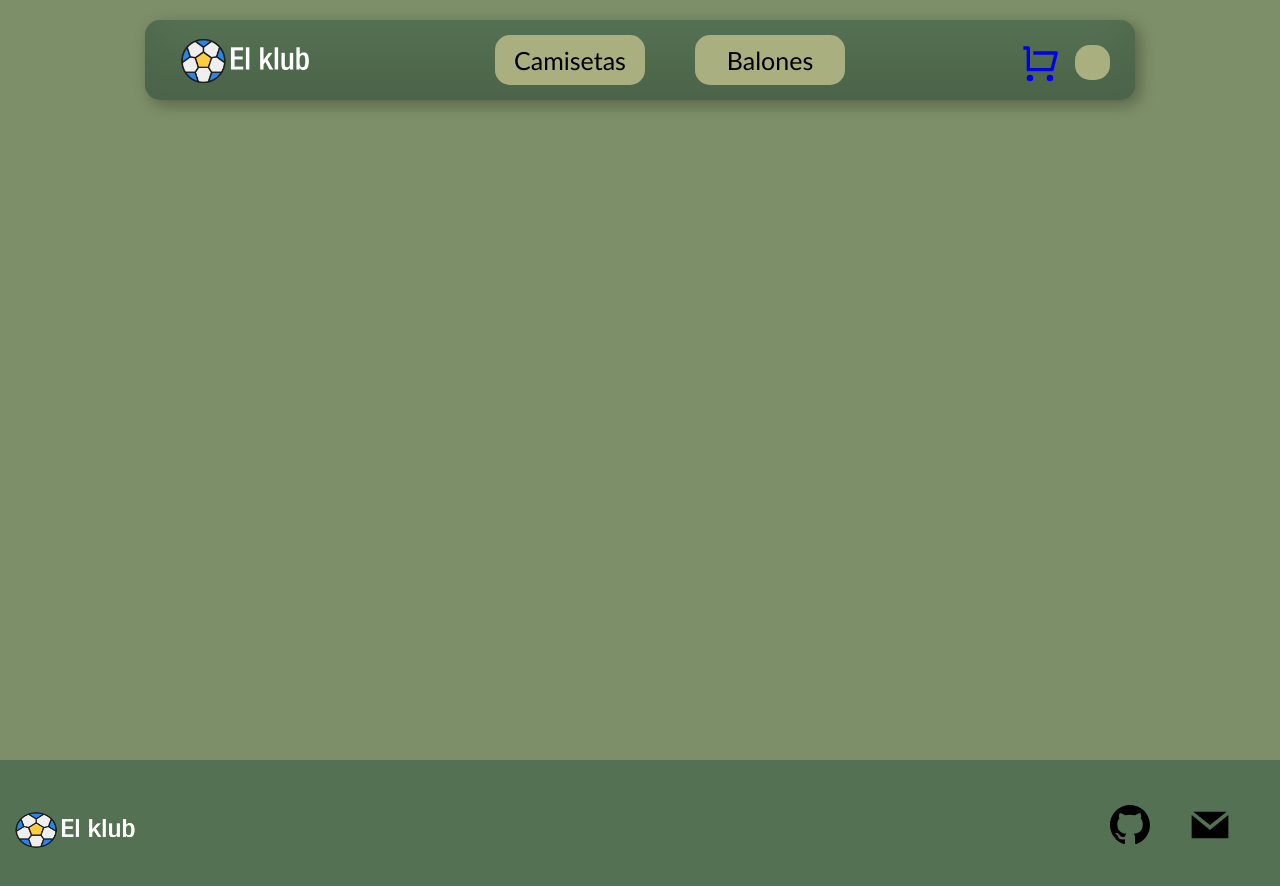
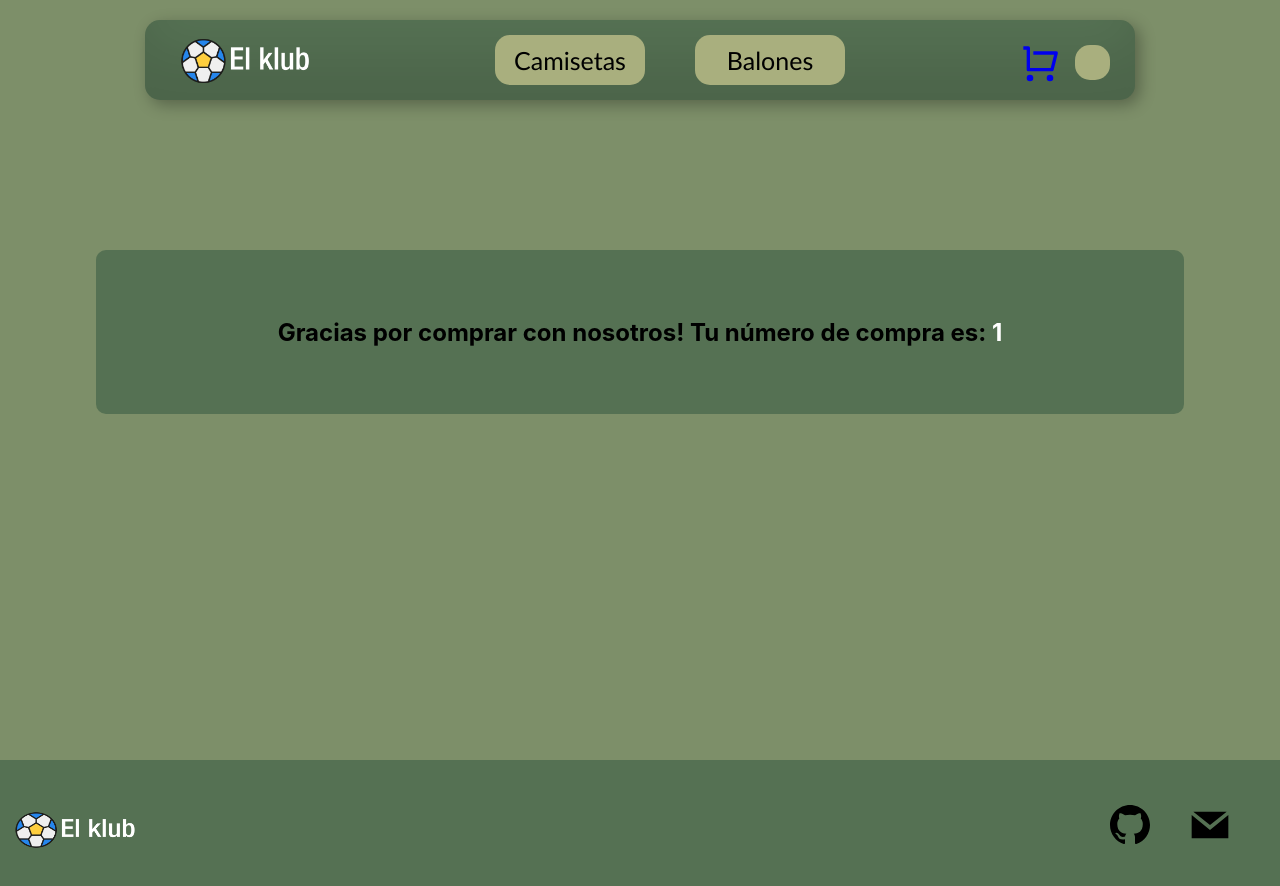
Before and after one commit to sappiajeremias/ReactJS, a React (Create React App) app in the folder my-app/: page /saludo/1 in a window 1280 px wide. Before the commit this address had no page. Shown: the top 886 px of the page. Built offline with nearby package versions, Linux system fonts and the light colour scheme.

Commit message:
Agregado el input y checkout de la compra

```diff
--- a/my-app/src/App.js
+++ b/my-app/src/App.js
@@ -4,6 +4,7 @@ import { BrowserRouter, Routes, Route } from "react-router-dom";
 import Home from "./routes/Home/Home";
 import Detail from "./routes/Detail/Detail";
 import Cart from "./routes/Cart/Cart";
+import Saludo from "./components/saludo/Saludo";
 import Footer from "./components/footer/Footer";
 import React from "react";
 import CartProvider from './context/cartProvider/CartProvider';
@@ -22,6 +23,7 @@ function App() {
                 <Route path="/category/:type" element={<Home />} />
                 <Route path="/detail/:idItem" element={<Detail />} />
                 <Route path="/cart" element={<Cart />} />
+                <Route path="/saludo/:idOrden" element={<Saludo/>}/>
               </Routes>
             </CartProvider>
           </BrowserRouter>
--- a/my-app/src/components/cart/Carrito.js
+++ b/my-app/src/components/cart/Carrito.js
@@ -3,11 +3,49 @@ import Button from "../button/Button";
 import './carrito.css';
 import { useCartContext } from "../../context/cartProvider/CartProvider";
 import ItemCart from "../itemCart/ItemCart";
+import { addDoc, collection, getFirestore } from "firebase/firestore";
+import { useState } from "react";
+import { useNavigate } from "react-router-dom";
+
 
 
 const Carrito = () => {
+    const navigate = useNavigate();
+    const { cart, precioTotal, limpiarCarrito} = useCartContext();
+    const [data, setData] = useState({
+        name: '',
+        email: '',
+        phone: '',
+        adress: ''
+    });
 
-    const { cart, precioTotal } = useCartContext();
+
+
+    const handleClickComprar = () => {
+
+        const orden = {
+            buyer: data,
+            items: cart.map(prod => ({ id: prod.id, name: prod.name, price: prod.price, cant: prod.cant })),
+            total: precioTotal()
+        }
+
+        const base = getFirestore();
+        const coleccion = collection(base, 'orders');
+        addDoc(coleccion, orden).then((idOrden) => {
+            limpiarCarrito();
+            console.log(idOrden.id);
+            navigate(`/saludo/${idOrden.id}`);
+        })
+    }
+
+    const inputChangeHandler = (e) => {
+        let inputName = e.target.name;
+        let value = e.target.value;
+
+        const nuevaData = { ...data };
+        nuevaData[inputName] = value;
+        setData(nuevaData);
+    }
 
     if (cart.length === 0) {
         return (
@@ -30,6 +68,15 @@ const Carrito = () => {
             <div className="containerTotal">
                 <p><b>Total: </b>$ {precioTotal()}</p>
             </div>
+            <div className="containerInput">
+
+                    <input type='text' name='name' placeholder="Nombre" required value={data.name} onChange={inputChangeHandler}></input>
+                    <input type='text' name='email' placeholder="Email" required value={data.email} onChange={inputChangeHandler}></input>
+                    <input type='text' name='phone' placeholder="Telefono" required value={data.phone} onChange={inputChangeHandler}></input>
+                    <input type='text' name='adress' placeholder="Dirección" required value={data.adress} onChange={inputChangeHandler}></input>
+                    <button onClick={handleClickComprar}>Realizar Compra</button>
+
+            </div>
         </div>
     )
 
--- a/my-app/src/components/cart/carrito.css
+++ b/my-app/src/components/cart/carrito.css
@@ -33,3 +33,32 @@
        inset 0 -3em 3em rgba(0,0,0,0.1),
              0.3em 0.3em 1em rgba(0,0,0,0.3);
 }
+
+.containerInput{
+    display: flex;
+    flex-direction: column;
+    align-content: center;
+    justify-content: center;
+    align-items: center;
+    flex-wrap: wrap;
+    width: 500px;
+}
+
+.containerInput input{
+    margin: 0.75rem auto;
+    height: 25px;
+    width: 80%;
+}
+
+.containerInput button{
+    border: none;
+    background-color: #A9AF7E;
+    height: 35px;
+    width: 25%;
+    margin-bottom: 0.75rem;
+    border-radius: 15px;
+}
+
+.containerInput button:hover{
+    background-color: #E6E5A3;
+}
--- /dev/null
+++ b/my-app/src/components/saludo/Saludo.js
@@ -0,0 +1,16 @@
+import { useParams } from "react-router-dom";
+import './saludo.css'
+
+
+function Saludo() {
+
+    const { idOrden } = useParams();
+
+    return (
+        <div className="textoSaludo">
+            <h2>Gracias por comprar con nosotros! Tu número de compra es: <span className="textoOrden">{idOrden}</span></h2>
+        </div>
+    )
+}
+
+export default Saludo
--- /dev/null
+++ b/my-app/src/components/saludo/saludo.css
@@ -0,0 +1,21 @@
+.textoSaludo {
+    display: flex;
+    align-items: center;
+    justify-content: center;
+    height: 100px;
+    padding: 2rem;
+    margin: 0 auto;
+    width: 80%;
+    background-color:#557153;
+    margin-top: 150px;
+    border-radius: 10px;
+}
+
+.textoSaludo h2 {
+    text-align: center;
+}
+
+
+.textoOrden {
+    color: white;
+}
```
